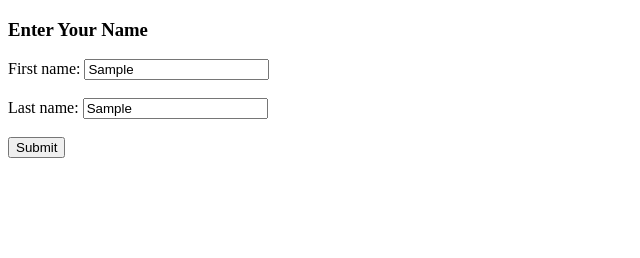
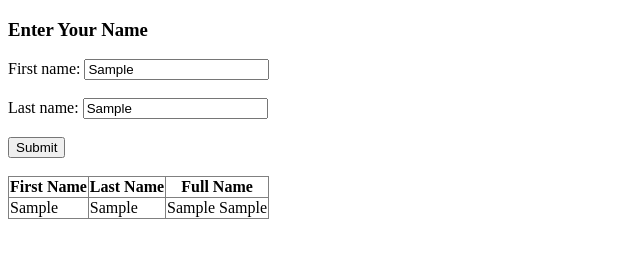
Before and after one commit to acciojob/form-login-vinay8007, a website: page main.html in a window 1280 px wide. Both pictures are taken after typing "Sample", "Sample" into the empty fields and a click on the button "Submit". Shown: the whole page, without its empty margins (0-640 px from the left). Drawn offline with Linux system fonts and the light colour scheme.

Commit message:
created a submission

```diff
--- a/main.html
+++ b/main.html
@@ -9,12 +9,27 @@
   <form id="myForm" onsubmit="getFormvalue(event)">
     First name: <input type="text" name="fname"><br><br>
     Last name: <input type="text" name="lname"><br><br>
-    <button type="submit">Submit</button>
+    <button type="submit">Submit</button><br><br>
   </form>
+
+  <!-- Table to show output -->
+  <table border="1" id="outputTable" style="display:none; border-collapse: collapse;">
+    <tr>
+      <th>First Name</th>
+      <th>Last Name</th>
+      <th>Full Name</th>
+    </tr>
+    <tr>
+      <td id="outFirst"></td>
+      <td id="outLast"></td>
+      <td id="outFull"></td>
+    </tr>
+  </table>
 
   <script>
     function getFormvalue(event) {
       event.preventDefault();
+
       let firstName = document.forms["myForm"]["fname"].value.trim();
       let lastName = document.forms["myForm"]["lname"].value.trim();
 
@@ -23,7 +38,13 @@
         return;
       }
 
-      alert(firstName + " " + lastName);
+      // Show values inside the table
+      document.getElementById("outFirst").textContent = firstName;
+      document.getElementById("outLast").textContent = lastName;
+      document.getElementById("outFull").textContent = firstName + " " + lastName;
+
+      // Make table visible
+      document.getElementById("outputTable").style.display = "table";
     }
   </script>
 </body>
--- a/script.js
+++ b/script.js
@@ -1,3 +1,4 @@
 
 
 }
+https://www.svgrepo.com/show/345221/three-dots.svg
```
